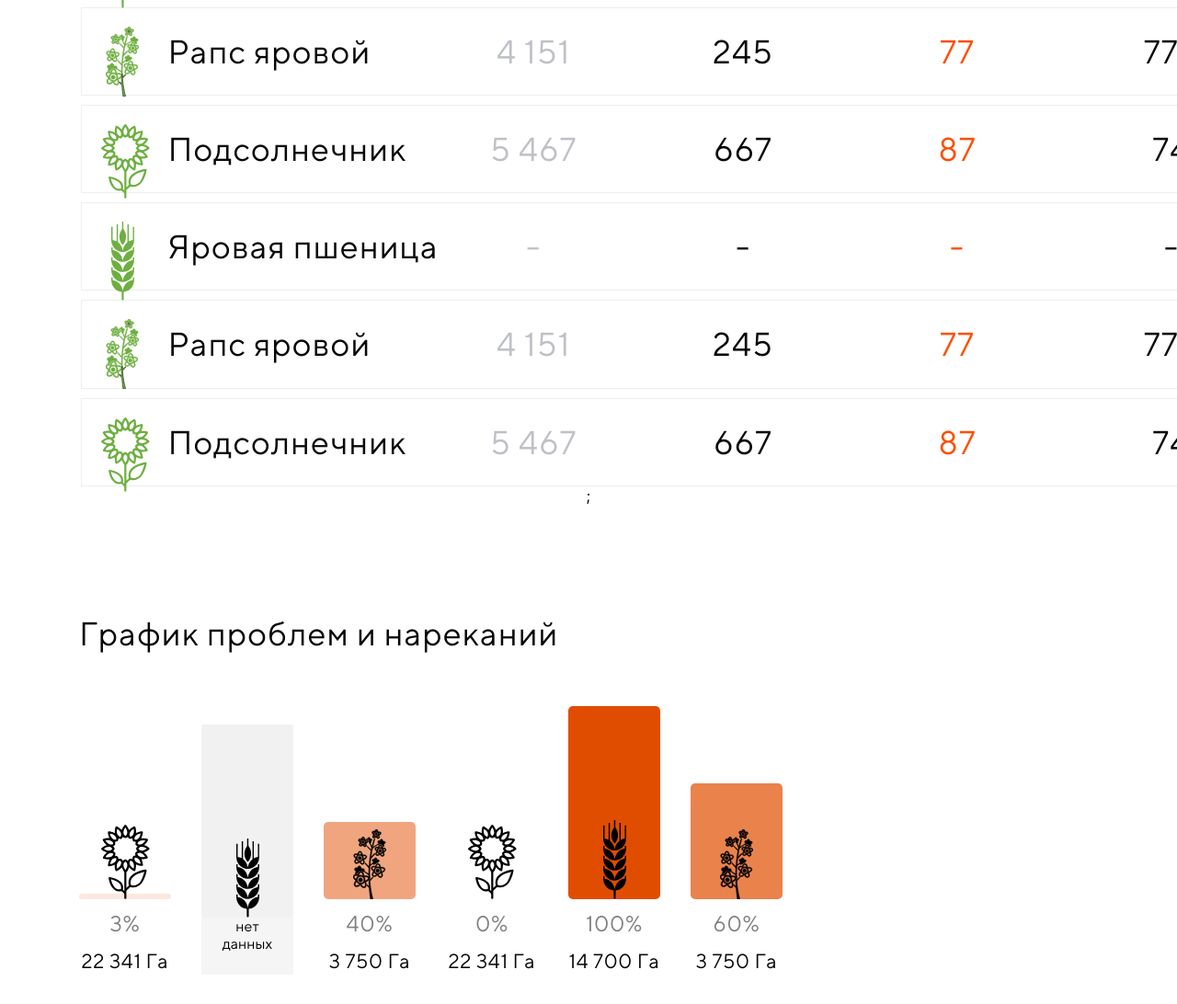
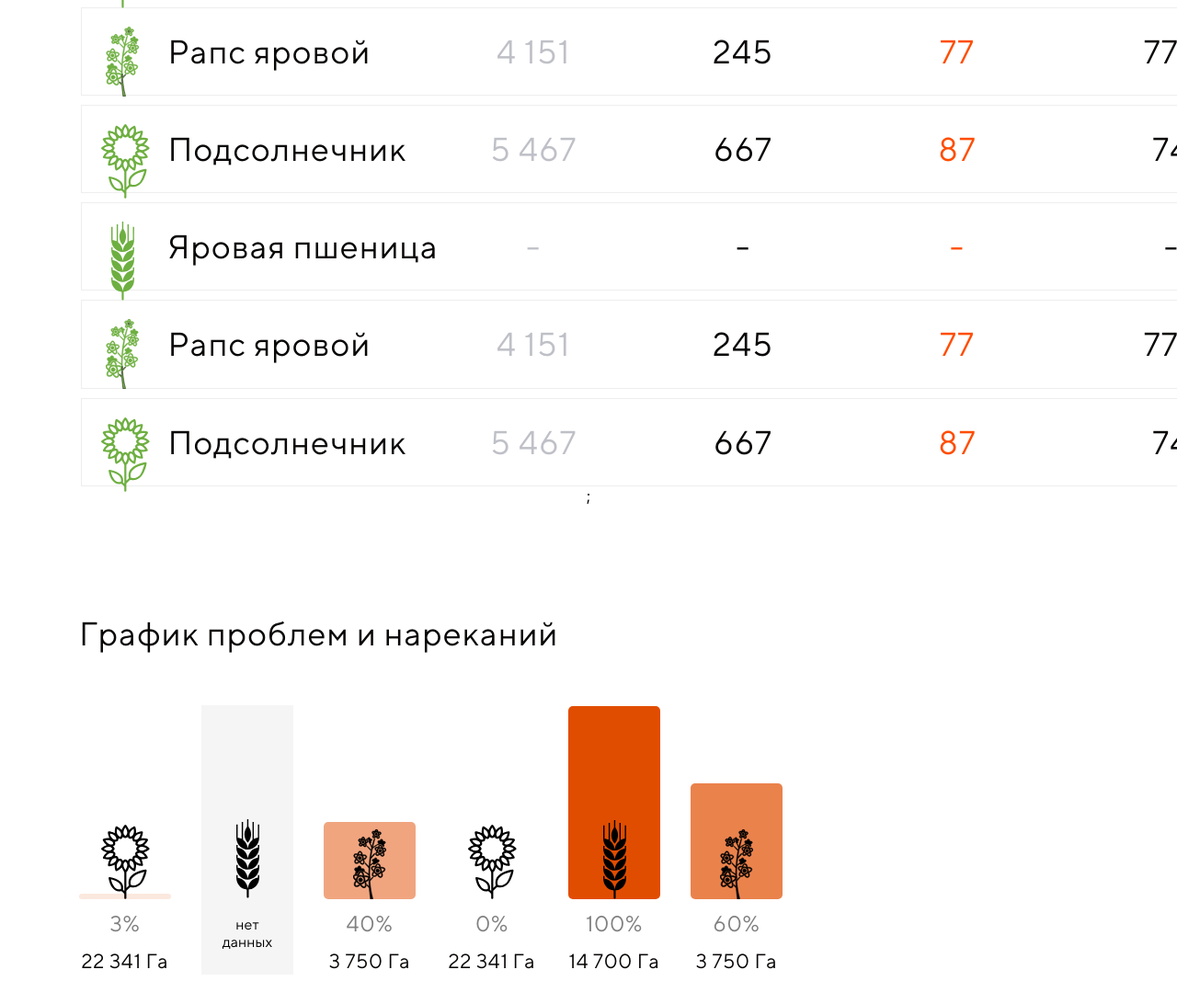
Before and after one commit to arsennyrov/agro-panel, a React (Create React App) app: page / in a window 1280 px wide. Shown: the part 1220-2312 px from the top of the page at 92% size. Built offline with nearby package versions, Linux system fonts and the light colour scheme.

Commit message:
исправил некоторые недочеты перед демо

```diff
--- a/src/components/BarChart/BarChart.css
+++ b/src/components/BarChart/BarChart.css
@@ -30,9 +30,17 @@
 
 .bar-chart__wrapper {
   display: flex;
+  width: 200px;
   flex-direction: column-reverse;
   margin: 0px 33px 10px 0;
-  background-color: #ffffff;
+}
+
+.bar-chart__wrapper1 {
+  display: flex;
+  width: 200px;
+  flex-direction: column-reverse;
+  margin: 0px 33px 10px 0;
+  background-color: rgba(238, 238, 238, 0.6);
 }
 
 .bar-chart__bar {
@@ -40,7 +48,7 @@
   justify-content: center;
   align-items: flex-end;
   border-radius: 5px;
-  background-color: rgba(225,77,0,.5);
+  background-color: rgba(238, 238, 238, 0.6);
 }
 
 .bar-chart__value {
@@ -57,7 +65,7 @@
 }
 
 .bar-chart__percent {
-  color: gray;
+  /* width: 90%; */
   margin-top: 10px;
   margin-bottom: 0;
   font-family: 'TT Norms';
@@ -68,10 +76,11 @@
   text-align: center;
   letter-spacing: 0.03em;
   text-transform: uppercase;
+  color: gray;
 }
 
 .bar-chart__percent1 {
-  width: 100px;
+  width: 100%;
   font-family: TT Norms;
   font-style: "normal";
   font-weight: "500";
@@ -104,5 +113,5 @@
 
 .div-plus {
   width: 100%;
-  height: 24px;
+  height: 26px;
 }
--- a/src/components/BarChart/BarChart.jsx
+++ b/src/components/BarChart/BarChart.jsx
@@ -28,21 +28,29 @@ function BarChart() {
             width: (arr.length < 4) ? "200px" : "100px",
             height: "210px",
             marginRight: (arr.length < 4) ? "40px" : "0",
-            backgroundColor: "rgba(238, 238, 238, 0.6)"
+            backgroundColor: "rgba(238, 238, 238, 0)"
+          }
+
+          const styleBarWrapper = {
+            width: (arr.length < 4) ? "200px" : "100px",
+          }
+
+          const styleBarWrapperFalse = {
+            width: (arr.length < 4) ? "200px" : "100px",
           }
 
           return (
             <>
-            { item.info && <div className="bar-chart__wrapper">
+            { item.info && <div className="bar-chart__wrapper" style = {styleBarWrapper}>
               <h2 className="bar-chart__value">{format(item.value)} {item.measure}</h2>
               <h2 className="bar-chart__percent">{item.percent}%</h2>
               <div className="bar-chart__bar" style = { styleBar }>
                 <SvgSelector id={item.name} />
               </div>
             </div>}
-            { !item.info && <div className="bar-chart__wrapper" style={{backgroundColor: "rgba(238, 238, 238, 0.6)"}}>
+            { !item.info && <div className="bar-chart__wrapper1" style={styleBarWrapperFalse}>
             <div className="div-plus"></div>
-            <span className="bar-chart__percent1">нет<br />данных</span>
+            <span className="bar-chart__percent1"><br />нет<br />данных</span>
                 <div className="bar-chart__bar" style = { styleBarFalse }>
                   <SvgSelector id={item.name} />
                 </div>
--- a/src/components/BarChart/data.js
+++ b/src/components/BarChart/data.js
@@ -13,8 +13,8 @@ export function problems() {
     name: 'Яровая пшеница',
     measure: 'Га',
     value: 14700,
-    percent: 0,
-    info: false,
+    percent: 35,
+    info: false  ,
   },
   {
     id: "1003",
```
Also changed, not shown: 2 other files (tests, documents, lock files or other folders).
